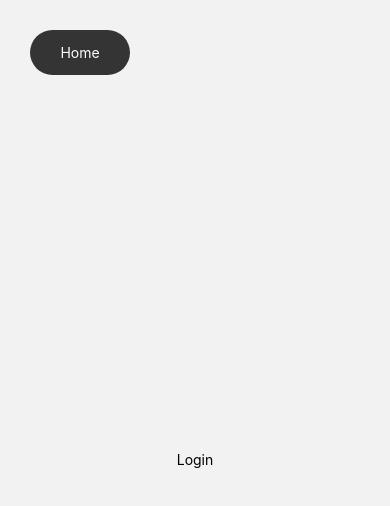
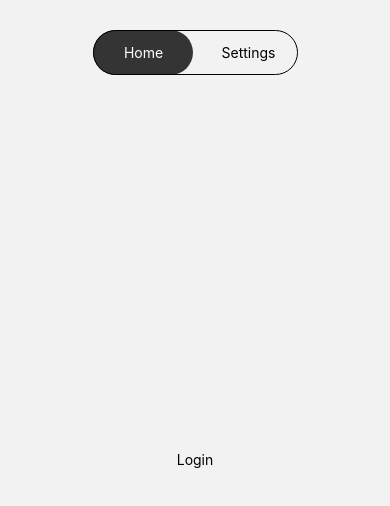
Before and after one commit to Mazahir26/Blog-App, a React Native app: screen /Auth in a window 390 px wide. Shown: the top 506 px of the page. Built offline with nearby package versions, Linux system fonts and the light colour scheme.

Commit message:
Added Animated text in topbar

```diff
--- a/src/screens/Auth.tsx
+++ b/src/screens/Auth.tsx
@@ -44,7 +44,7 @@ function MyTabBar({ state, descriptors, navigation, position }: any) {
   const inputRange = state.routes.map((_: any, i: any) => i);
   const op = position.interpolate({
     inputRange,
-    outputRange: inputRange.map((i: any) => i * width),
+    outputRange: inputRange.map((i: any) => i * (width + 5)),
   });
   return (
     <View style={styles.TabBar}>
@@ -58,6 +58,15 @@ function MyTabBar({ state, descriptors, navigation, position }: any) {
           borderRadius: width / 2,
         }}
       />
+      <View
+        style={{
+          flexDirection: "row",
+          borderWidth: 1,
+          width: state.routes.length * width + 5,
+          height: 45,
+          borderRadius: (state.routes.length * width + 5) / 2,
+        }}
+      >
         {state.routes.map((route: any, index: any) => {
           const { options } = descriptors[route.key];
           const label =
@@ -93,7 +102,10 @@ function MyTabBar({ state, descriptors, navigation, position }: any) {
             inputRange,
             outputRange: inputRange.map((i: any) => (i === index ? 1 : 0)),
           });
-
+          const opacity_2 = position.interpolate({
+            inputRange,
+            outputRange: inputRange.map((i: any) => (i === index ? 0 : 1)),
+          });
           return (
             <TouchableOpacity
               key={label}
@@ -101,28 +113,51 @@ function MyTabBar({ state, descriptors, navigation, position }: any) {
               onPress={onPress}
               onLongPress={onLongPress}
               style={{
+                width: width,
+                marginRight: 5,
+              }}
+            >
+              <Animated.View
+                style={{
                   justifyContent: "center",
-              width: width,
+                  flex: 1,
+                  borderRadius: width / 2,
+                  alignItems: "center",
                 }}
               >
                 <Animated.Text
-              style={{ opacity, textAlign: "center", color: "white" }}
+                  style={{
+                    opacity,
+                    textAlign: "center",
+                    color: "white",
+                    position: "absolute",
+                  }}
                 >
                   {label}
                 </Animated.Text>
+                <Animated.Text
+                  style={{
+                    opacity: opacity_2,
+                    textAlign: "center",
+                    color: "black",
+                    position: "absolute",
+                  }}
+                >
+                  {label}
+                </Animated.Text>
+              </Animated.View>
             </TouchableOpacity>
           );
         })}
+      </View>
     </View>
   );
 }
 
 const styles = StyleSheet.create({
   TabBar: {
-    flexDirection: "row",
     marginTop: 30,
-    height: 45,
-    marginLeft: 30,
+    alignSelf: "center",
   },
 });
 
```
Lines whose indentation alone changed are shown as unchanged.
